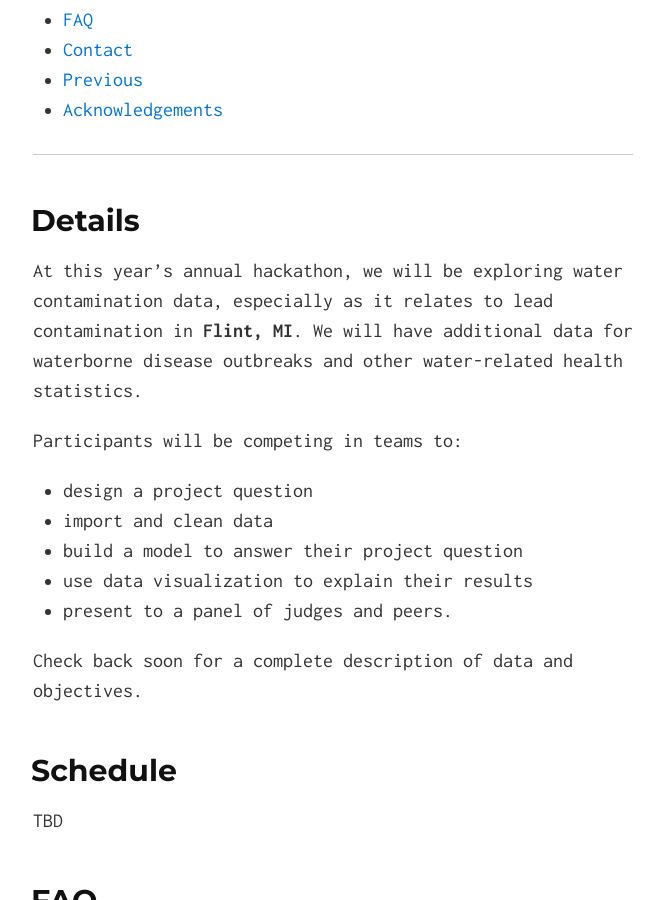
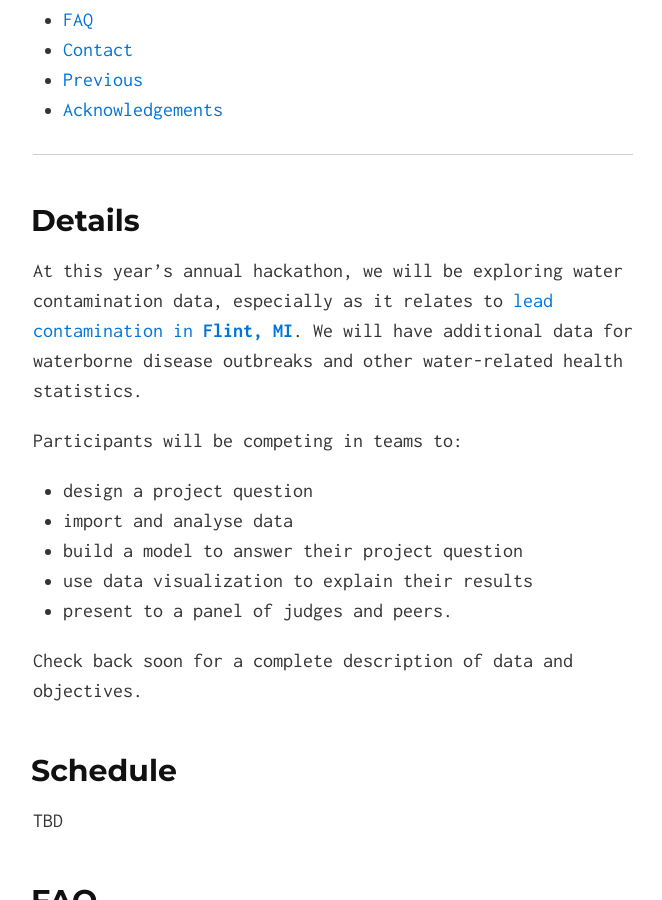
Before and after one commit to gridclub/Hack2O, a Jekyll site: the page built from index.md, in a window 1280 px wide and 900 px high, scrolled down 1126 px. Shown: the whole window, without its empty margins (307-969 px from the left). Built offline with Jekyll 4.4.1, drawn with Linux system fonts in a browser that asks for light colours; nearby versions of some CDN libraries.

```diff
--- a/index.md
+++ b/index.md
@@ -38,11 +38,11 @@ Location: **LGRT 1634**
 
 ## <a name="dataset"></a> Details
 
-At this year’s annual hackathon, we will be exploring water contamination data, especially as it relates to lead contamination in **Flint, MI**. We will have additional data for waterborne disease outbreaks and other water-related health statistics.
+At this year’s annual hackathon, we will be exploring water contamination data, especially as it relates to [lead contamination in **Flint, MI**](https://en.wikipedia.org/wiki/Flint_water_crisis). We will have additional data for waterborne disease outbreaks and other water-related health statistics.
 
 Participants will be competing in teams to:
 * design a project question
-* import and clean data
+* import and analyse data
 * build a model to answer their project question
 * use data visualization to explain their results
 * present to a panel of judges and peers.
```
